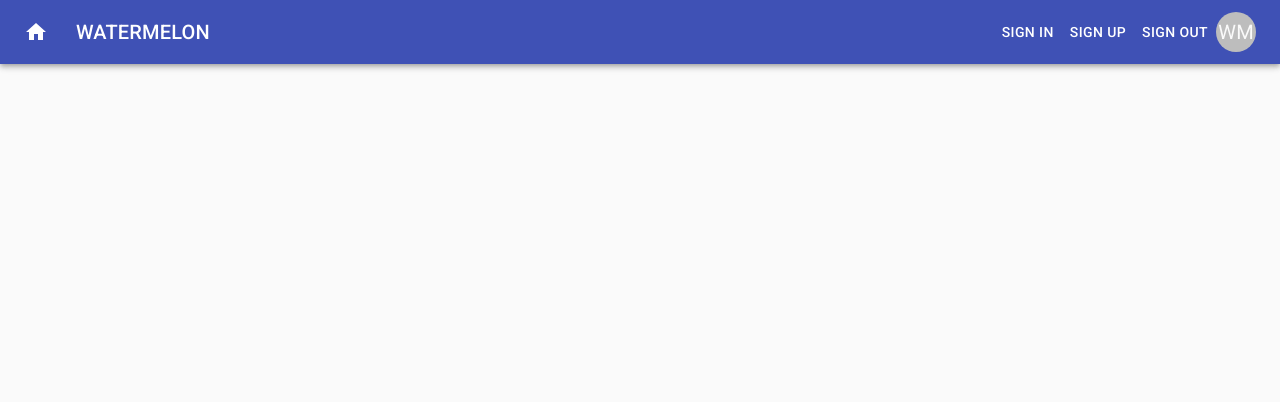
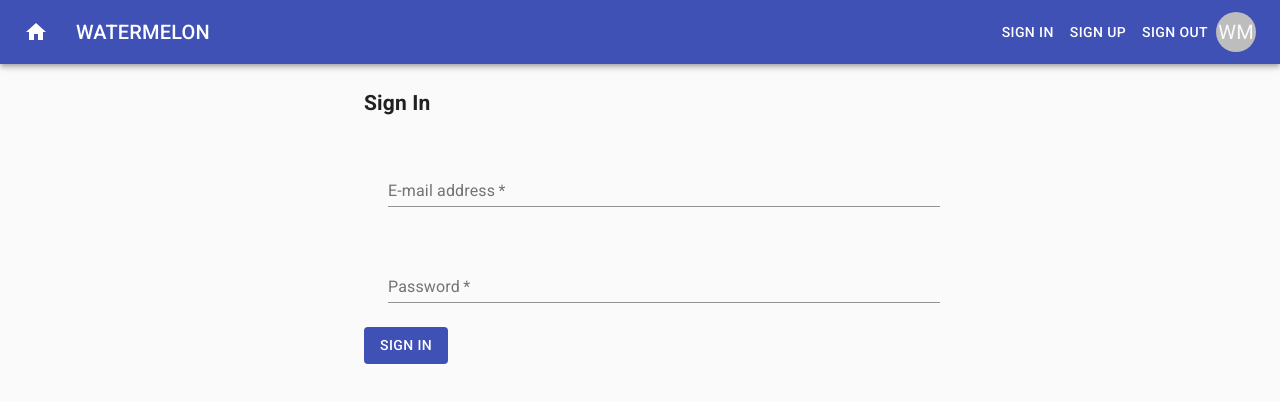
Before and after one commit to iambillmccann-zz/watermelon, a React (Create React App) app: page /signin in a window 1280 px wide. Shown: the top 402 px of the page. Built offline with nearby package versions, Linux system fonts and the light colour scheme.

Commit message:
Add styling for form, refactor App for hooks

```diff
--- a/src/App.js
+++ b/src/App.js
@@ -1,7 +1,7 @@
 // React imports
-import React, { Component } from "react";
+import React from "react";
 import { BrowserRouter, Switch, Route } from "react-router-dom";
-import { MuiThemeProvider } from "@material-ui/core/styles";
+import { MuiThemeProvider, useTheme } from "@material-ui/core/styles";
 import CssBaseline from "@material-ui/core/CssBaseline";
 import Box from "@material-ui/core/Box";
 import Container from "@material-ui/core/Container";
@@ -10,12 +10,14 @@ import Container from "@material-ui/core/Container";
 import Dashboard from "./components/dashboard/Dashboard";
 import AppHeader from "./components/layout/AppHeader";
 import HomeDetail from "./components/houses/HomeDetail";
+import SignIn from "./components/auth/SignIn";
 
-class App extends Component {
-  render() {
+const App = () => {
+  const theme = useTheme();
+
   return (
     <BrowserRouter>
-        <MuiThemeProvider>
+      <MuiThemeProvider theme={theme}>
         <CssBaseline />
         <AppHeader />
         <Container maxWidth="xl">
@@ -24,13 +26,13 @@ class App extends Component {
               <Route path="/" exact component={Dashboard} />
               <Route path="/dashboard" component={Dashboard} />
               <Route path="/homes/:id" component={HomeDetail} />
+              <Route path="/signin" component={SignIn} />
             </Switch>
           </Box>
         </Container>
       </MuiThemeProvider>
     </BrowserRouter>
   );
-  }
-}
+};
 
 export default App;
--- a/src/components/auth/signIn.js
+++ b/src/components/auth/signIn.js
@@ -3,57 +3,64 @@ import React from "react";
 
 // Material UI
 import CssBaseline from "@material-ui/core/CssBaseline";
-import Typography from "@material-ui/core/Typography";
 import Container from "@material-ui/core/Container";
 import TextField from "@material-ui/core/TextField";
+import Button from "@material-ui/core/Button";
+import { makeStyles } from "@material-ui/core/styles";
+
+const useStyles = makeStyles(theme => ({
+  root: {
+    "& .MuiTextField-root": {
+      margin: theme.spacing(3)
+    }
+  }
+}));
 
 const SignIn = () => {
+  const handleSubmit = e => console.log(e);
+  const handleChange = e => console.log(e);
+  const classes = useStyles();
+
   return (
     <React.Fragment>
       <CssBaseline />
       <Container maxWidth="sm">
-        <Typography
-          component="div"
-          style={{ backgroundColor: "#cfe8fc", height: "100vh" }}
-        >
-          <form onSubmit={}>
-            <h5>Sign In</h5>
+        <form onSubmit={handleSubmit} className={classes.root}>
+          <h2>Sign In</h2>
           <TextField
             autoComplete="email"
-                      disabled={performingAction}
-                      error={!!(errors && errors.emailAddress)}
+            //disabled={performingAction}
+            //error={!!(errors && errors.emailAddress)}
             fullWidth
-                      helperText={
-                        errors && errors.emailAddress
-                          ? errors.emailAddress[0]
-                          : ""
-                      }
+            //helperText={
+            //  errors && errors.emailAddress ? errors.emailAddress[0] : ""
+            //}
             label="E-mail address"
             placeholder="john@doe.com"
             required
             type="email"
-                      value={emailAddress}
-                      variant="outlined"
-//                      onChange={this.handleEmailAddressChange}
+            //value={emailAddress}
+            //variant="outlined"
+            onChange={handleChange}
           />
           <TextField
             autoComplete="current-password"
-                      disabled={performingAction}
-                      error={!!(errors && errors.password)}
+            //disabled={performingAction}
+            //error={!!(errors && errors.password)}
             fullWidth
-                      helperText={
-                        errors && errors.password ? errors.password[0] : ""
-                      }
+            //helperText={errors && errors.password ? errors.password[0] : ""}
             label="Password"
             placeholder="&bull;&bull;&bull;&bull;&bull;&bull;&bull;&bull;&bull;&bull;&bull;&bull;&bull;&bull;"
             required
             type="password"
-                      value={password}
-                      variant="outlined"
-//                      onChange={this.handlePasswordChange}
+            //value={password}
+            //variant="outlined"
+            onChange={handleChange}
           />
+          <Button variant="contained" color="primary" disableElevation>
+            Sign In
+          </Button>
         </form>
-        </Typography>
       </Container>
     </React.Fragment>
   );
```
Also changed, not shown: public/manifest.json, 2 other files (tests, documents, lock files or other folders). Lines whose indentation alone changed are shown as unchanged.
